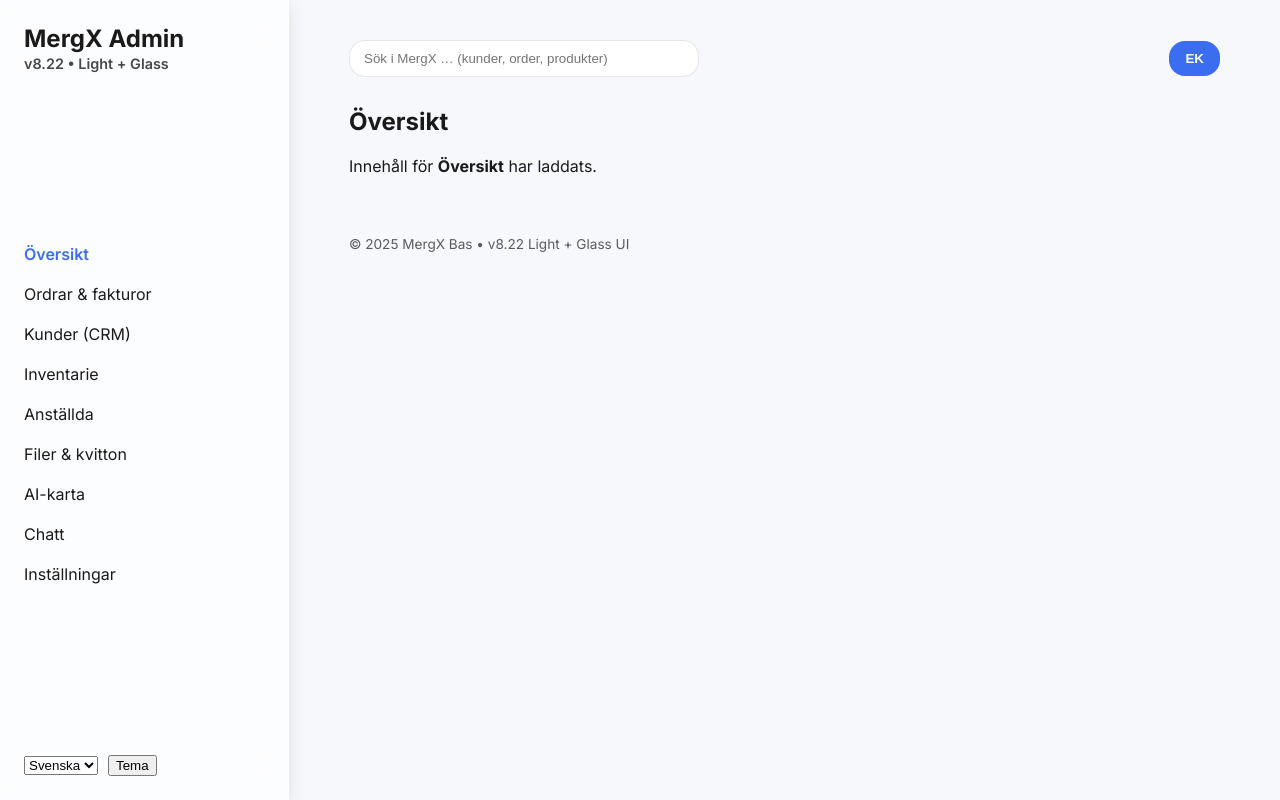
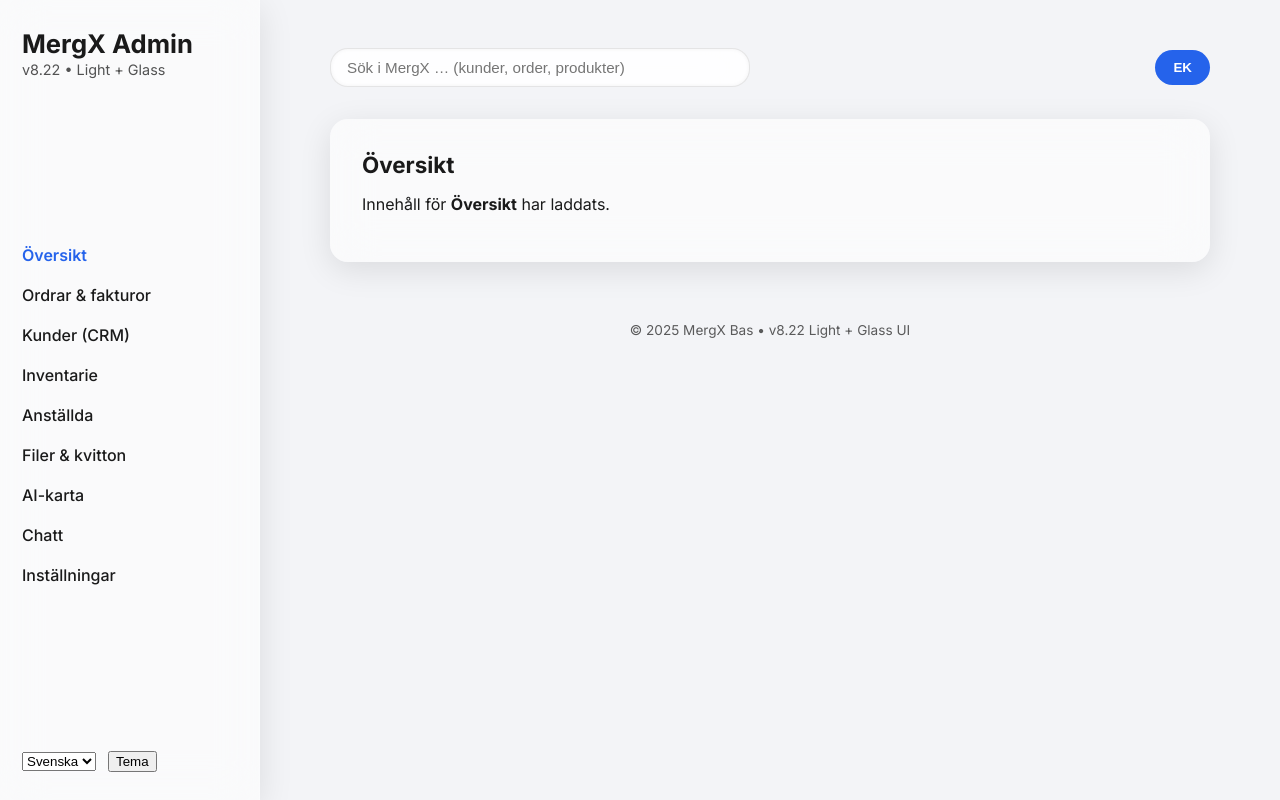
Before and after one commit to eliaskhasho-a11y/nergx-v6.1, a plain HTML site: page index.html in a window 1280 px wide. Drawn offline with nearby package versions, Linux system fonts and the light colour scheme.

Commit message:
Update styles.css

```diff
--- a/css/styles.css
+++ b/css/styles.css
@@ -1,67 +1,77 @@
-/* === MergX v8.22 - Light + Glass UI === */
-
-/* Basinställningar */
+/* === MergX v8.22 – Premium Glass UI === */
 :root {
-  --bg: #f7f8fb;
-  --card: rgba(255, 255, 255, 0.65);
+  --bg-light: #f3f4f7;
+  --bg-dark: #0f1116;
+  --card-glass: rgba(255, 255, 255, 0.55);
+  --card-dark: rgba(22, 25, 30, 0.6);
+  --accent: #2563eb;
   --text: #1a1a1a;
-  --accent: #3a6df0;
-  --shadow: 0 4px 16px rgba(0, 0, 0, 0.1);
-  --radius: 16px;
-  font-family: "Inter", system-ui, sans-serif;
+  --text-light: #fafafa;
+  --shadow: 0 8px 32px rgba(0, 0, 0, 0.1);
+  --radius: 18px;
+  --blur: blur(22px);
+  font-family: "Inter", system-ui, -apple-system, sans-serif;
 }
 
+/* === Global layout === */
 body {
-  background: var(--bg);
   margin: 0;
+  height: 100vh;
+  background: var(--bg-light);
+  display: flex;
   color: var(--text);
-  display: flex;
-  height: 100vh;
 }
 
-/* === Layoutstruktur === */
+/* === Layout container === */
 .layout {
-  display: flex;
+  display: grid;
+  grid-template-columns: 260px 1fr;
   width: 100%;
+  height: 100%;
 }
 
-/* === Sidomeny === */
+/* === Sidebar === */
 .sidebar {
-  width: 240px;
-  background: var(--card);
-  backdrop-filter: blur(18px);
+  backdrop-filter: var(--blur);
+  background: var(--card-glass);
   box-shadow: var(--shadow);
+  border-right: 1px solid rgba(255, 255, 255, 0.3);
   display: flex;
   flex-direction: column;
   justify-content: space-between;
-  padding: 24px;
-  border-right: 1px solid rgba(255, 255, 255, 0.3);
+  padding: 28px 22px;
 }
 
-.sidebar .brand h1 {
-  font-size: 1.5rem;
+.brand h1 {
+  font-size: 1.6rem;
+  font-weight: 700;
   margin: 0;
 }
 
-.sidebar .version {
+.version {
   font-size: 0.9rem;
-  font-weight: 600;
-  opacity: 0.8;
+  opacity: 0.75;
+  margin-top: 4px;
 }
 
-.sidebar ul {
+.sidebar nav ul {
   list-style: none;
   padding: 0;
-  margin: 30px 0;
+  margin: 36px 0;
 }
 
 .sidebar li {
   padding: 10px 0;
   cursor: pointer;
-  transition: color 0.2s;
+  font-weight: 500;
+  transition: all 0.25s ease;
 }
 
-.sidebar li:hover,
+.sidebar li:hover {
+  color: var(--accent);
+  transform: translateX(4px);
+}
+
 .sidebar li.active {
   color: var(--accent);
   font-weight: 600;
@@ -69,14 +79,14 @@ body {
 
 .footer-controls {
   display: flex;
-  gap: 10px;
   align-items: center;
+  gap: 12px;
 }
 
-/* === Innehållsdel === */
+/* === Main area === */
 .content {
-  flex: 1;
-  padding: 40px 60px;
+  background: var(--bg-light);
+  padding: 48px 70px;
   overflow-y: auto;
 }
 
@@ -84,50 +94,88 @@ body {
   display: flex;
   justify-content: space-between;
   align-items: center;
-  margin-bottom: 30px;
+  margin-bottom: 32px;
 }
 
 .searchbar {
-  width: 350px;
-  padding: 10px 14px;
+  width: 420px;
+  padding: 10px 16px;
   border-radius: var(--radius);
   border: 1px solid rgba(0, 0, 0, 0.1);
-  background: white;
+  background: rgba(255, 255, 255, 0.9);
+  backdrop-filter: var(--blur);
+  box-shadow: inset 0 0 4px rgba(0, 0, 0, 0.05);
+  font-size: 0.95rem;
 }
 
 .ai-btn {
   background: var(--accent);
-  color: white;
+  color: #fff;
   border: none;
-  padding: 10px 16px;
   border-radius: var(--radius);
+  padding: 10px 18px;
   font-weight: 600;
   cursor: pointer;
-  transition: opacity 0.2s;
+  transition: all 0.25s;
 }
 
 .ai-btn:hover {
   opacity: 0.9;
+  transform: scale(1.03);
 }
 
+/* === Section styling === */
+section {
+  background: var(--card-glass);
+  backdrop-filter: var(--blur);
+  border-radius: var(--radius);
+  padding: 32px;
+  box-shadow: var(--shadow);
+}
+
+h2 {
+  font-size: 1.4rem;
+  margin-top: 0;
+  margin-bottom: 12px;
+}
+
+/* === Footer === */
 footer {
   margin-top: 60px;
   font-size: 0.85rem;
   opacity: 0.7;
+  text-align: center;
+}
+
+/* === Dark theme support === */
+body.dark {
+  background: var(--bg-dark);
+  color: var(--text-light);
+}
+
+body.dark .sidebar {
+  background: var(--card-dark);
+  color: var(--text-light);
+}
+
+body.dark .content {
+  background: var(--bg-dark);
+}
+
+body.dark section {
+  background: var(--card-dark);
+  color: var(--text-light);
 }
 
 /* === Responsivitet === */
-@media (max-width: 768px) {
-  .sidebar {
-    width: 180px;
-    padding: 16px;
+@media (max-width: 900px) {
+  .layout {
+    grid-template-columns: 200px 1fr;
   }
-
   .searchbar {
-    width: 200px;
+    width: 240px;
   }
-
   .content {
-    padding: 24px;
+    padding: 32px;
   }
 }
```
